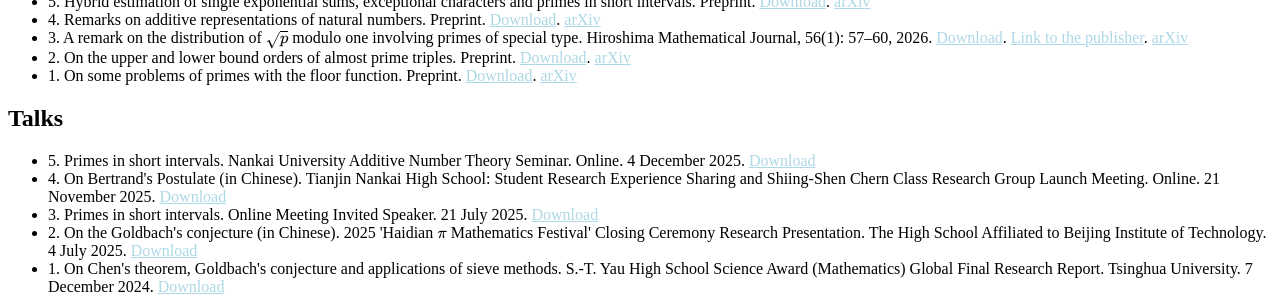
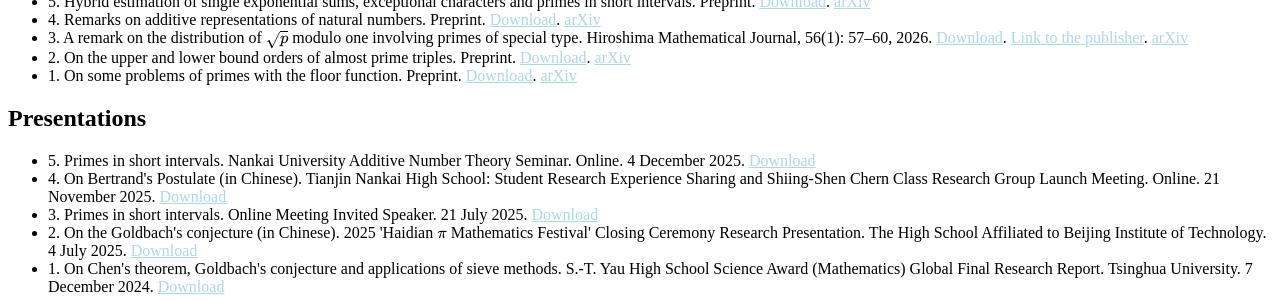
Before and after one commit to CareyRunboLi/CareyRunboLi.github.io, a Jekyll site: the page built from index.md, in a window 1280 px wide and 900 px high, scrolled down 1751 px. Shown: the part 573-873 px from the top of the window. Built offline with Jekyll 4.4.1, drawn with Linux system fonts in a browser that asks for light colours; some web fonts are replaced; formulas are drawn with MathJax 3; a style sheet for code colours, icons or effects is not loaded; our own code applies the rules of GitHub Pages for plain Markdown files.

Commit message:
Update talks.md

```diff
--- a/_includes/talks.md
+++ b/_includes/talks.md
@@ -1,4 +1,4 @@
-## Talks
+## Presentations
 <ul style="margin:0 0 5px;">
   <li>5. Primes in short intervals. Nankai University Additive Number Theory Seminar. Online. 4 December 2025. <a href="http://runbolicarey.com/assets/downloads/Primes_in_short_intervals_Beamer_Nankai_University.pdf"><span>Download</span></a></li>
   <li>4. On Bertrand's Postulate (in Chinese). Tianjin Nankai High School: Student Research Experience Sharing and Shiing-Shen Chern Class Research Group Launch Meeting. Online. 21 November 2025. <a href="http://runbolicarey.com/assets/downloads/Bertrand_Nankai.pdf"><span>Download</span></a></li>
```
